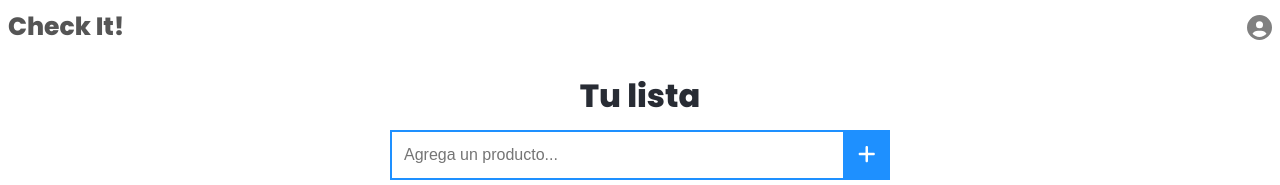
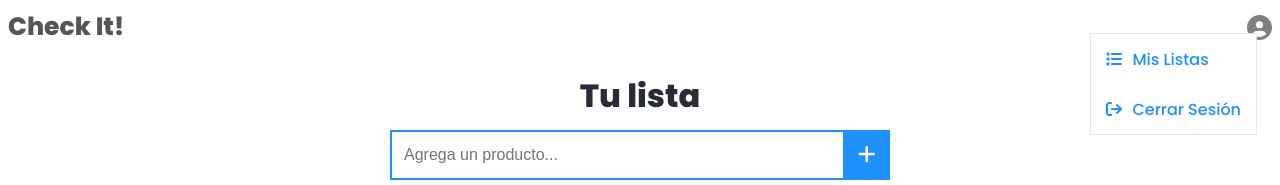
Before and after one commit to facundoacostayl/marketlist, a React (Create React App) app: page / in a window 1280 px wide. Shown: the top 185 px of the page. Built offline with nearby package versions, Linux system fonts and the light colour scheme; no server answers.

Commit message:
UserMenu UI updates

```diff
--- a/src/ui/navbar/Navbar.module.scss
+++ b/src/ui/navbar/Navbar.module.scss
@@ -5,6 +5,7 @@
     padding: .5rem;
 
     .container {
+        position: relative;
         width: 100%;
         max-width: 1700px;
         margin: 0 auto;
--- a/src/ui/navbar/Navbar.tsx
+++ b/src/ui/navbar/Navbar.tsx
@@ -1,6 +1,7 @@
 import styles from "./Navbar.module.scss";
 import { useNavigate } from "react-router-dom";
 import { FontAwesomeIcon, UserIcon } from "../icons";
+import {UserMenu} from '../userMenu';
 
 type Props = {
   onSignOut: VoidFunction;
@@ -14,12 +15,15 @@ export const Navbar: React.FC<Props> = ({ onSignOut, isAuth }) => {
     <nav className={`${styles.navbar}`}>
       <div className={`${styles.container}`}>
         <a href="#">Check It!</a>
+        <div className={`${styles.iconAndIconMenu}`}>
         <div onClick={isAuth ? onSignOut : () => navigate("/login")} className={`${styles.signGroup}`}>
            <FontAwesomeIcon
             className={`${styles.icon}`}
             icon={UserIcon}
           ></FontAwesomeIcon>
         </div>
+        <UserMenu></UserMenu>
+        </div>
       </div>
     </nav>
   );
--- /dev/null
+++ b/src/ui/userMenu/UserMenu.module.scss
@@ -0,0 +1,34 @@
+.backdrop {
+    position: absolute;
+    top: 0;
+    left: 0;
+    background-color: transparent;
+    height: 100vh;
+    width: 100%;
+}
+
+.container {
+    position: absolute;
+    top: 25px;
+    right: 15px;
+    border: 1px solid rgb(229 231 235);
+    background-color: white;
+
+    ul {
+
+       li {
+        display: flex;
+        justify-content: left;
+        align-items: center;
+        gap: 10px;
+        padding: 0 15px;
+        border: none;
+        cursor: pointer;
+        color: dodgerblue;
+       }
+
+       li:hover {
+        background-color: rgb(229 231 235);
+       }
+    }
+}
--- /dev/null
+++ b/src/ui/userMenu/UserMenu.tsx
@@ -0,0 +1,38 @@
+import styles from "./UserMenu.module.scss";
+
+import {FontAwesomeIcon, LoginIcon, faList} from '../icons';
+import {useAuth} from '../../Auth/context/AuthProvider';
+import {useNavigate} from 'react-router-dom';
+
+export const UserMenu = () => {
+
+  const {onSignOut} = useAuth();
+  const navigate = useNavigate();
+
+  const signOutHandler = () => {
+    try {
+      onSignOut();
+      navigate(0);
+    } catch (error) {
+      console.log(error);
+    }
+  };
+
+  return (
+    <>
+      <b className={`${styles.backdrop}`}></b>
+      <div className={`${styles.container}`}>
+        <ul>
+          <li onClick={() => navigate('/mis-listas')}>
+            <FontAwesomeIcon icon={faList}/>
+            Mis Listas
+            </li>
+          <li onClick={() => signOutHandler()}>
+            <FontAwesomeIcon icon={LoginIcon}/>
+            Cerrar Sesión
+            </li>
+        </ul>
+      </div>
+    </>
+  );
+};
--- /dev/null
+++ b/src/ui/userMenu/index.ts
@@ -0,0 +1 @@
+export {UserMenu} from './UserMenu';
```
